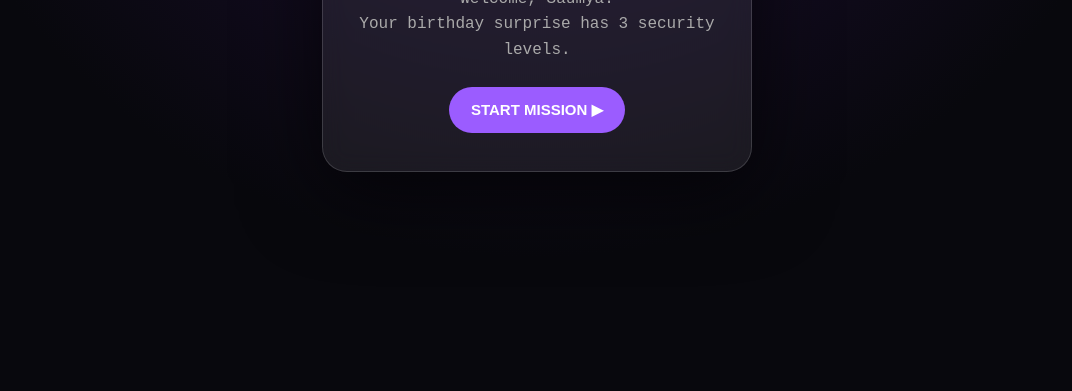
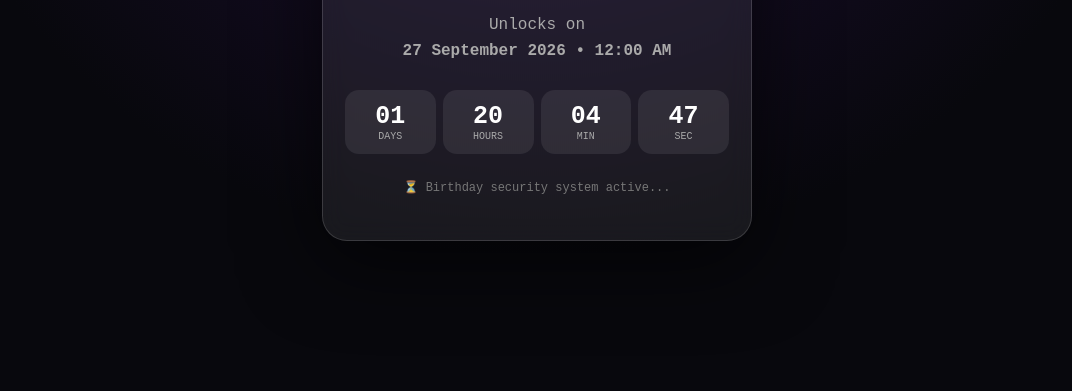
Before and after one commit to ujjwalsingh9876556789-ux/Saumya--birthday-, a plain HTML site: page index.html in a window 1280 px wide. Shown: the part 409-800 px from the top of the page, without its empty margins (103-1175 px from the left). Drawn offline with Linux system fonts and the light colour scheme.

Commit message:
Update index.html

```diff
--- a/index.html
+++ b/index.html
@@ -447,7 +447,7 @@ kabhi-kabhi special feel kara deta hoon.”
 ========================= */
 
 const birthday =
-new Date("2020-09-27T00:00:00+05:30");
+new Date("2026-09-27T00:00:00+05:30");
 
 function updateTimer() {
 
```
